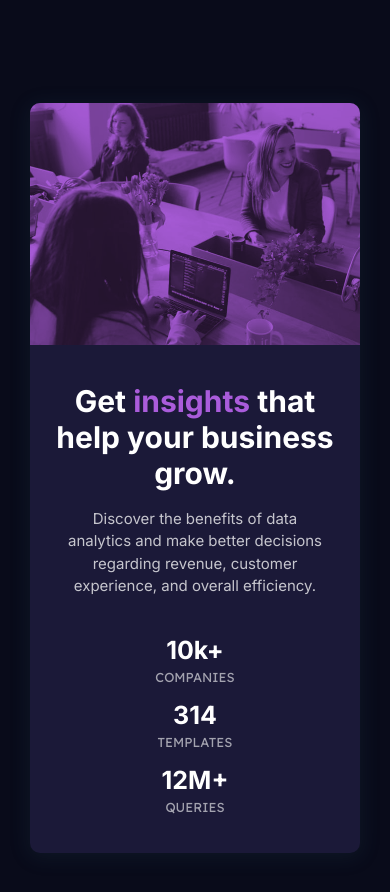
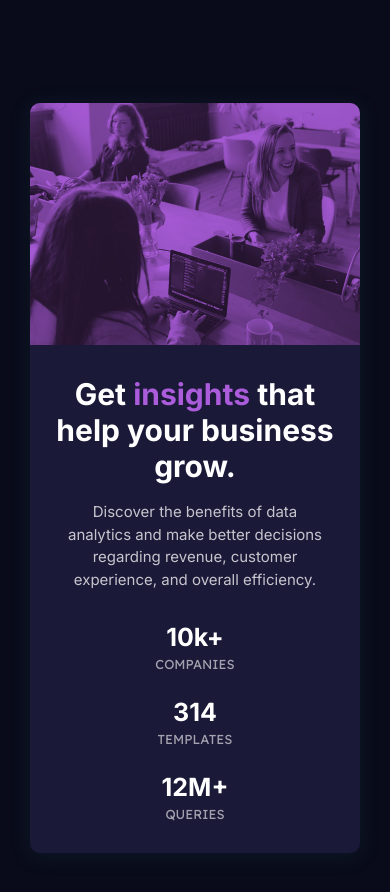
Before and after one commit to Miguel-Rabatini/stats-preview-card-component, a React (Vite) app: page / in a window 390 px wide. Shown: the top 892 px of the page. Built offline with nearby package versions, Linux system fonts and the light colour scheme.

Commit message:
Update StatsPreview.scss

```diff
--- a/src/pages/stats-preview/StatsPreview.scss
+++ b/src/pages/stats-preview/StatsPreview.scss
@@ -26,7 +26,7 @@
     @media only screen and (max-width: 1080px) {
       flex-direction: column-reverse;
       width: 540px;
-      height: 892px;
+      height: 912px;
     }
 
     @media only screen and (max-width: 540px) {
@@ -109,7 +109,7 @@
             flex-direction: column;
             align-items: center;
             width: fit-content;
-            height: 180px;
+            height: 200px;
           }
         }
       }
```
